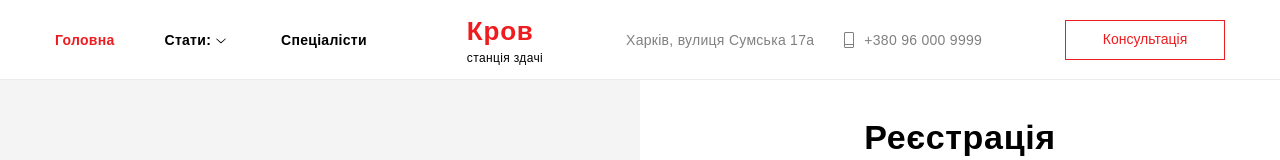
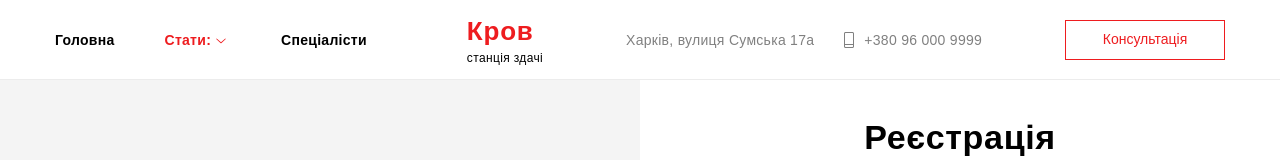
Before and after one commit to darusyaa/anya-uni, a website built with Parcel: page donor.html in a window 1280 px wide. Shown: the top 160 px of the page. Built offline with nearby package versions, Linux system fonts and the light colour scheme; a web font is replaced by a local one.

Commit message:
Update donor.html

```diff
--- a/donor.html
+++ b/donor.html
@@ -32,14 +32,14 @@
             <li class="site-nav__item">
               <a
                 href="./index.html"
-                class="site-nav__link site-nav__link--current"
+                class="site-nav__link "
                 >Головна</a
               >
             </li>
             <li class="site-nav__item">
               <!-- <a href="./catalog.html" class="site-nav__link">Catalog</a> -->
               <div class="dropdown">
-                <button class="dropdown__button site-nav__link">
+                <button class="dropdown__button site-nav__link site-nav__link--current">
                   Cтати:
                   <svg class="dropdown__icon" width="20" height="20">
                     <use
```
